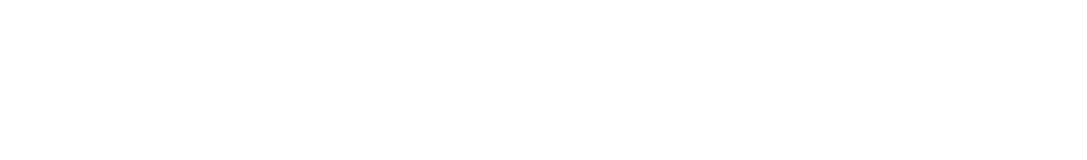
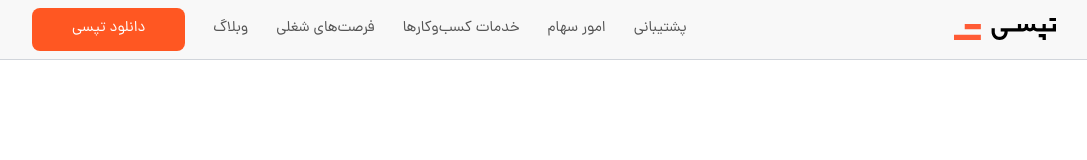
Before and after one commit to shokouhSkr/Tapsi-DEMO, a website: page public/index.html in a window 1280 px wide. Shown: the whole page, without its empty margins (96-1183 px from the left). Drawn offline with Linux system fonts and the light colour scheme.

Commit message:
Added navbar

```diff
--- a/public/index.html
+++ b/public/index.html
@@ -8,5 +8,79 @@
     <script defer src="/src/js/script.js"></script>
     <title>Tapsi-DEMO</title>
   </head>
-  <body class="bg-white font-dana text-black"></body>
+  <body class="bg-white font-dana text-black">
+    <!-- NAVBAR -->
+    <header class="sticky top-0 z-50">
+      <div
+        class="flex items-center justify-between border-b border-gray-300 bg-[#F8F8F8] py-2 px-[10%]"
+      >
+        <!-- NAVBAR-LOGO -->
+        <div class="logo cursor-pointer">
+          <svg
+            xmlns="http://www.w3.org/2000/svg"
+            width="102"
+            height="22"
+            viewBox="0 0 102 22"
+            class="fill-black hover:fill-[#FF5B35]"
+          >
+            <g fill-rule="evenodd" class="">
+              <path
+                d="M102 5.946h-3.222v4.28H91.8v-4.28h-3.221v4.28h-5.637a1.878 1.878 0 0 1-1.879-1.872V5.946h-3.221v2.408a1.878 1.878 0 0 1-1.879 1.873 1.878 1.878 0 0 1-1.879-1.873V5.946h-3.221v2.408a1.878 1.878 0 0 1-1.879 1.873h-1.879V5.946h-3.22v4.28h-17.18v3.212h3.758v.535c0 2.656-2.167 4.816-4.831 4.816-2.664 0-4.832-2.16-4.832-4.816v-3.746H37.58v3.746c0 4.426 3.613 8.027 8.053 8.027 4.44 0 8.052-3.6 8.052-8.027v-.535H68.985a5.09 5.09 0 0 0 3.489-1.381 5.09 5.09 0 0 0 3.49 1.38 5.09 5.09 0 0 0 3.489-1.38 5.089 5.089 0 0 0 3.489 1.38H102V5.947z"
+              ></path>
+              <path d="M84.702 19.297h3.854V22h3.304v-5.946h-7.158zM102 0h-6.561v2.973H102z"></path>
+              <path
+                class="fill-[#FF5B35] hover:fill-black"
+                d="M26.842 11.297H10.737V5.946h16.105zM26.842 22H0v-5.351h26.842z"
+              ></path>
+            </g>
+          </svg>
+        </div>
+        <!-- NAVBAR-HAMBURGER -->
+        <div class="btn-hamburger md:hidden">
+          <div class="c-hamburger c-hamburger--chop mt-2">
+            <div class="c-hamburger-inner">
+              <span class="c-hamburger-bar"></span>
+              <span class="c-hamburger-bar"></span>
+              <span class="c-hamburger-bar"></span>
+            </div>
+          </div>
+        </div>
+        <!-- NAVBAR-DESKTOP -->
+        <div class="hidden md:block">
+          <nav class="text-[15px]">
+            <ul class="flex items-center gap-x-7 py-3 text-[#545454] lg:py-0">
+              <li class="cursor-pointer hover:text-[#ff5722]"><a>پشتیبانی</a></li>
+              <li class="cursor-pointer hover:text-[#ff5722]"><a>امور سهام</a></li>
+              <li class="cursor-pointer hover:text-[#ff5722]">
+                <a>خدمات کسب‌و‌کارها</a>
+              </li>
+              <li class="cursor-pointer hover:text-[#ff5722]"><a>فرصت‌های شغلی</a></li>
+              <li class="cursor-pointer hover:text-[#ff5722]"><a>وبلاگ</a></li>
+              <li>
+                <button
+                  class="hidden rounded-lg bg-[#ff5722] px-10 py-2.5 text-white hover:scale-[0.98] lg:block"
+                >
+                  دانلود تپسی
+                </button>
+              </li>
+            </ul>
+          </nav>
+        </div>
+      </div>
+      <!-- NAVBAR-MOBILE -->
+      <nav
+        class="nav-mobile absolute z-50 hidden w-full bg-white py-4 text-[#545454] drop-shadow-xl"
+      >
+        <ul class="flex flex-col justify-start text-sm">
+          <li class="cursor-pointer py-3 px-4 hover:text-[#ff5722]"><a>وبلاگ</a></li>
+          <li class="cursor-pointer py-3 px-4 hover:text-[#ff5722]"><a>فرصت های شغلی</a></li>
+          <li class="cursor-pointer py-3 px-4 hover:text-[#ff5722]">
+            <a>خدمات کسب و کارها</a>
+          </li>
+          <li class="cursor-pointer py-3 px-4 hover:text-[#ff5722]"><a>امور سهام</a></li>
+          <li class="cursor-pointer py-3 px-4 hover:text-[#ff5722]"><a>پشتیبانی</a></li>
+        </ul>
+      </nav>
+    </header>
+  </body>
 </html>
```
